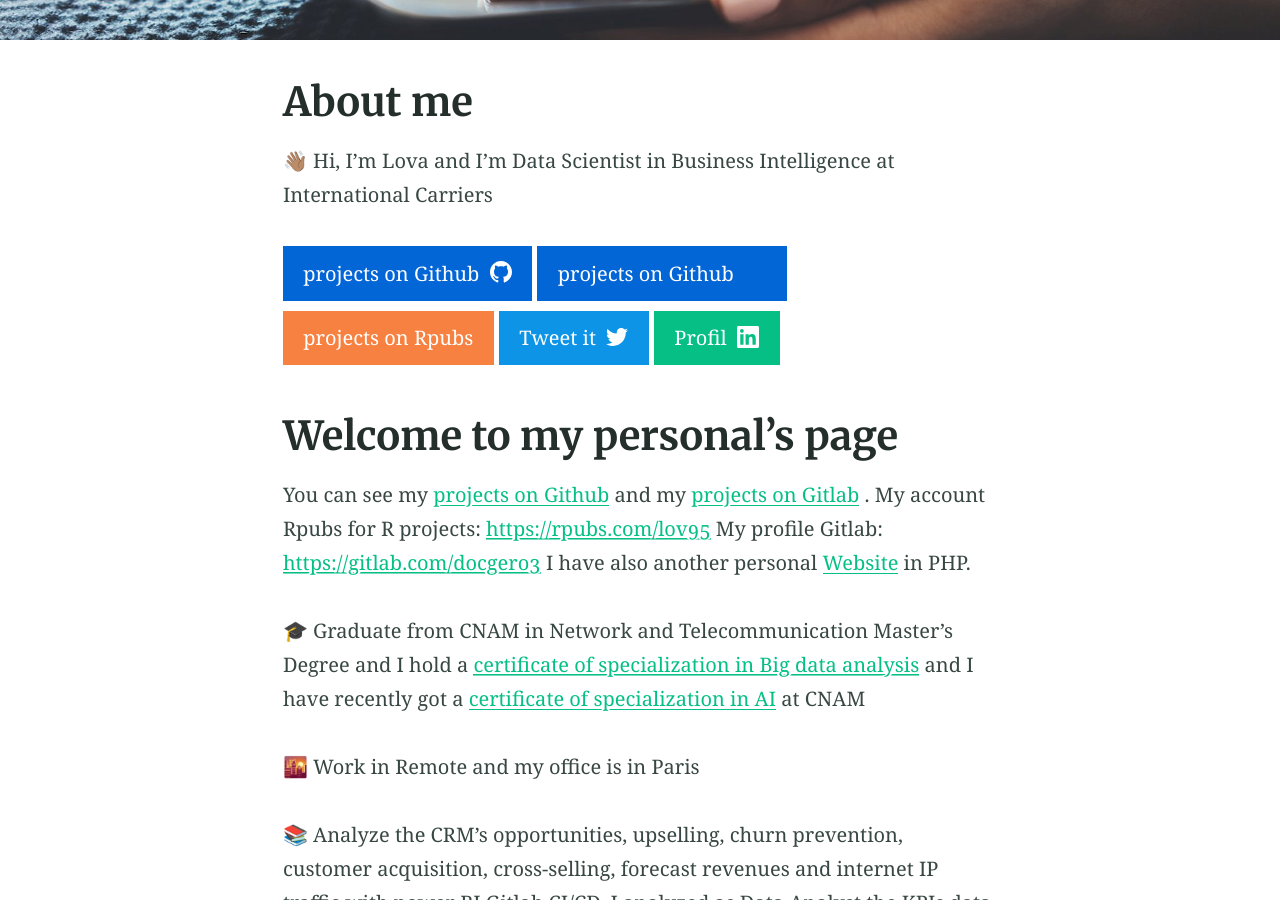
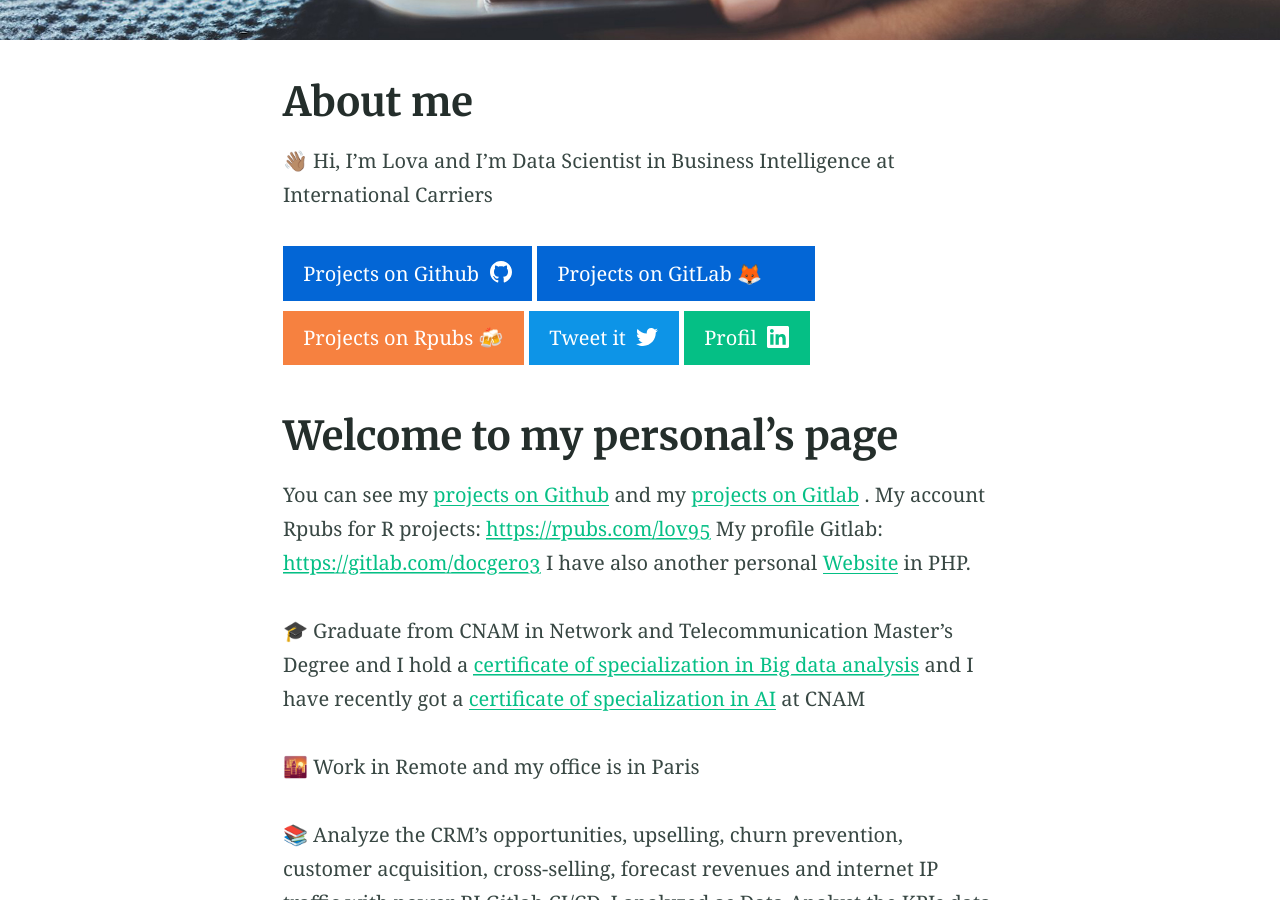
Before and after one commit to rant95/rant95.github.io, a Jekyll site: the page built from index.md, in a window 1280 px wide and 900 px high, scrolled down 368 px. Built offline with Jekyll 4.4.1, drawn with Linux system fonts in a browser that asks for light colours.

Commit message:
Update index.md

```diff
--- a/index.md
+++ b/index.md
@@ -8,7 +8,7 @@ feature_image: "U301137.jpg"
 ---
 👋🏽 Hi, I'm Lova  and I'm Data Scientist in Business Intelligence at International Carriers
 
-{% include button.html text="projects on Github" icon="github" link="https://github.com/rant95/" color="#0366d6" %} {% include button.html text="projects on Github" icon="gitlab" link="https://gitlab.com/docgero3" color="#0366d6" %} {% include button.html text="projects on Rpubs"  link="https://rpubs.com/lov95" color="#f68140" %} {% include button.html text="Tweet it" icon="twitter" link="https://twitter.com/intent/tweet/?url=https://rant95.github.io&text=The%20porfolio%20of%20Lova" color="#0d94e7" %} {% include button.html text="Profil" icon="linkedin" link="https://www.linkedin.com/in/loran7/" %}
+{% include button.html text="Projects on Github" icon="github" link="https://github.com/rant95/" color="#0366d6" %} {% include button.html text="Projects on GitLab 🦊" icon="gitlab" link="https://gitlab.com/docgero3" color="#0366d6" %} {% include button.html text="Projects on Rpubs 🍻"  link="https://rpubs.com/lov95" color="#f68140" %} {% include button.html text="Tweet it" icon="twitter" link="https://twitter.com/intent/tweet/?url=https://rant95.github.io&text=The%20porfolio%20of%20Lova" color="#0d94e7" %} {% include button.html text="Profil" icon="linkedin" link="https://www.linkedin.com/in/loran7/" %}
 
 
 
```
